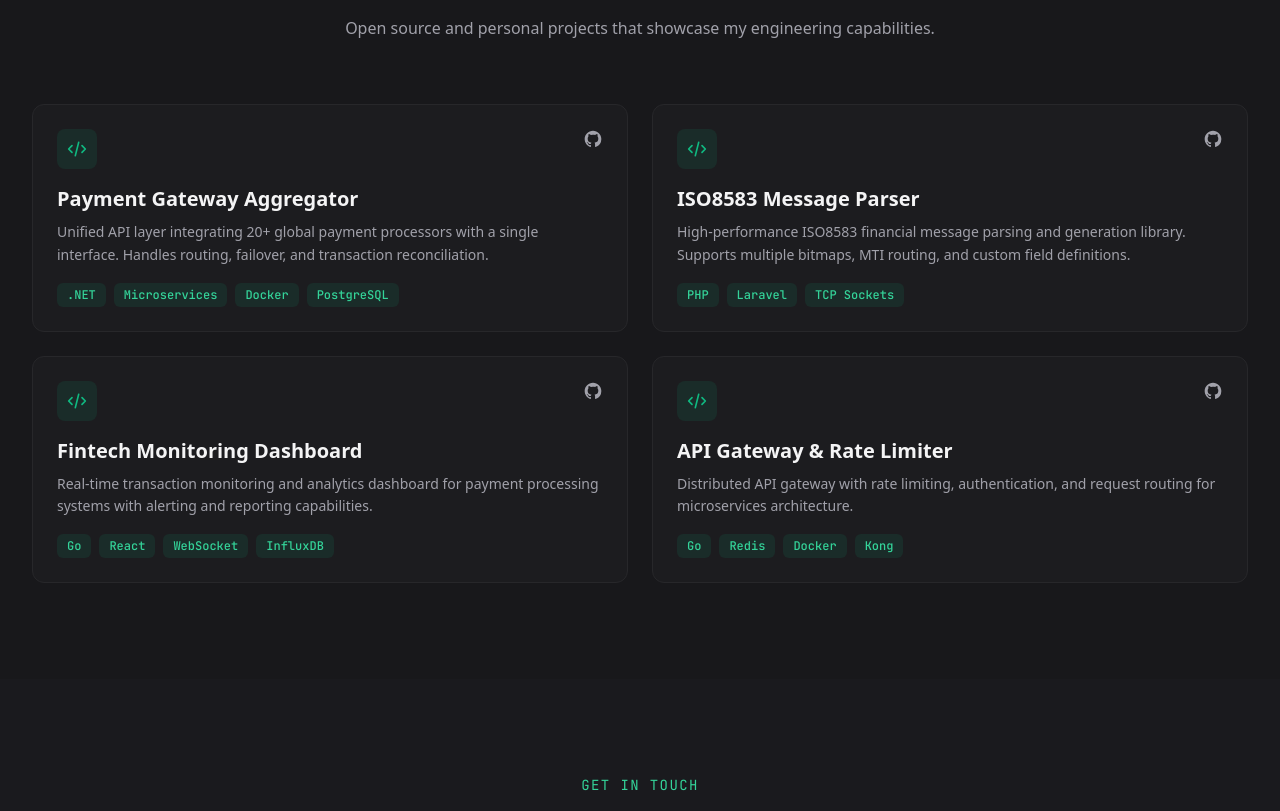
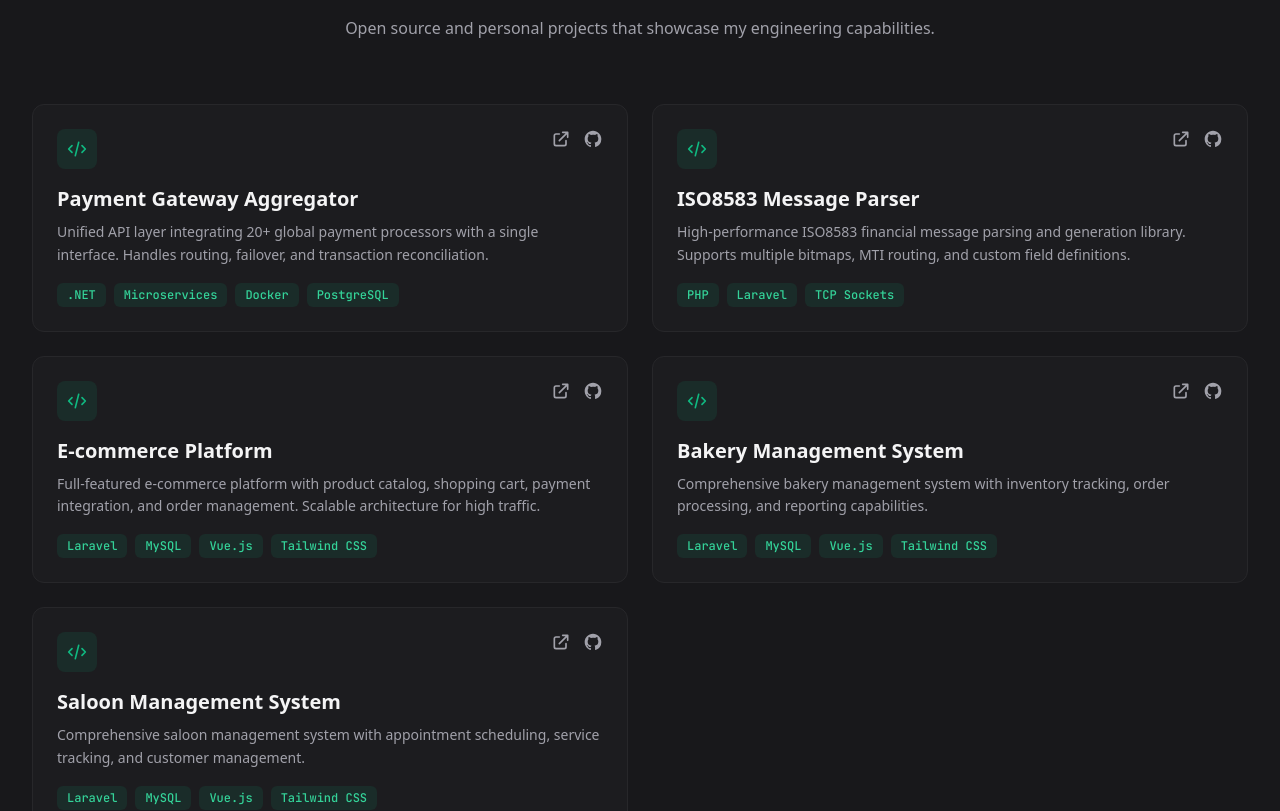
Before and after one commit to iamjnayem/nayemtechfin.com, a Vue app: page / in a window 1280 px wide. Shown: the part 2720-3531 px from the top of the page. Built offline with nearby package versions, Linux system fonts and the light colour scheme.

Commit message:
update project list

```diff
--- a/src/components/About.vue
+++ b/src/components/About.vue
@@ -6,6 +6,7 @@ const skills = [
   { name: 'Microservices', category: 'Architecture', icon: 'M4 7v10c0 2.21 3.582 4 8 4s8-1.79 8-4V7' },
   { name: 'System Design', category: 'Architecture', icon: 'M12 6V4m0 2a2 2 0 100 4m0-4a2 2 0 110 4m-6 8a2 2 0 100-4m0 4a2 2 0 110-4m0 4v2m0-6V4m6 6v10m6-2a2 2 0 100-4m0 4a2 2 0 110-4m0 4v2m0-6V4' },
   { name: 'ISO8583', category: 'Fintech', icon: 'M9 12l2 2 4-4m5.618-4.016A11.955 11.955 0 0112 2.944a11.955 11.955 0 01-8.618 3.04A12.02 12.02 0 003 9c0 5.591 3.824 10.29 9 11.622 5.176-1.332 9-6.03 9-11.622 0-1.042-.133-2.052-.382-3.016z' },
+  { name: 'Payment Gateway Integration', category: 'Fintech', icon: 'M9 12l2 2 4-4m5.618-4.016A11.955 11.955 0 0112 2.944a11.955 11.955 0 01-8.618 3.04A12.02 12.02 0 003 9c0 5.591 3.824 10.29 9 11.622 5.176-1.332 9-6.03 9-11.622 0-1.042-.133-2.052-.382-3.016z' },
   { name: 'Docker', category: 'DevOps', icon: 'M4 7v10c0 2.21 3.582 4 8 4s8-1.79 8-4V7' },
   { name: 'API Design', category: 'Backend', icon: 'M8 9l3 3-3 3m5 0h3M5 20h14a2 2 0 002-2V6a2 2 0 00-2-2H5a2 2 0 00-2 2v12a2 2 0 002 2z' },
   { name: 'Database Architecture', category: 'Backend', icon: 'M4 7v10c0 2.21 3.582 4 8 4s8-1.79 8-4V7M4 7c0 2.21 3.582 4 8 4s8-1.79 8-4M4 7c0-2.21 3.582-4 8-4s8 1.79 8 4' },
--- a/src/components/Projects.vue
+++ b/src/components/Projects.vue
@@ -5,25 +5,36 @@ const projects = [
     description: 'Unified API layer integrating 20+ global payment processors with a single interface. Handles routing, failover, and transaction reconciliation.',
     tech: ['.NET', 'Microservices', 'Docker', 'PostgreSQL'],
     github: '#',
+    live: 'https://play.google.com/store/apps/details?id=com.bd_cashbaba&pcampaignid=web_share',
   },
   {
     name: 'ISO8583 Message Parser',
     description: 'High-performance ISO8583 financial message parsing and generation library. Supports multiple bitmaps, MTI routing, and custom field definitions.',
     tech: ['PHP', 'Laravel', 'TCP Sockets'],
     github: '#',
+    live: 'https://cashbaba.com.bd/',
   },
   {
-    name: 'Fintech Monitoring Dashboard',
-    description: 'Real-time transaction monitoring and analytics dashboard for payment processing systems with alerting and reporting capabilities.',
-    tech: ['Go', 'React', 'WebSocket', 'InfluxDB'],
+    name: 'E-commerce Platform',
+    description: 'Full-featured e-commerce platform with product catalog, shopping cart, payment integration, and order management. Scalable architecture for high traffic.',
+    tech: ['Laravel', 'MySQL', 'Vue.js', 'Tailwind CSS'],
     github: '#',
+    live: 'https://example-ecommerce.com',
   },
   {
-    name: 'API Gateway & Rate Limiter',
-    description: 'Distributed API gateway with rate limiting, authentication, and request routing for microservices architecture.',
-    tech: ['Go', 'Redis', 'Docker', 'Kong'],
+    name: 'Bakery Management System',
+    description: 'Comprehensive bakery management system with inventory tracking, order processing, and reporting capabilities.',
+    tech: ['Laravel', 'MySQL', 'Vue.js', 'Tailwind CSS'],
     github: '#',
+    live: 'https://example-bakery.com',
   },
+  {
+    name: 'Saloon Management System',
+    description: 'Comprehensive saloon management system with appointment scheduling, service tracking, and customer management.',
+    tech: ['Laravel', 'MySQL', 'Vue.js', 'Tailwind CSS'],
+    github: '#',
+    live: 'https://example-saloon.com',
+  }
 ]
 </script>
 
@@ -49,13 +60,22 @@ const projects = [
                 <path stroke-linecap="round" stroke-linejoin="round" stroke-width="2" d="M10 20l4-16m4 4l4 4-4 4M6 16l-4-4 4-4" />
               </svg>
             </div>
+            <div class="flex items-center gap-3">
+              <a :href="project.live"
+                 class="text-zinc-400 hover:text-emerald-500 transition-colors"
+                 target="_blank" rel="noopener noreferrer" title="Live demo">
+                <svg class="w-5 h-5" fill="none" stroke="currentColor" viewBox="0 0 24 24">
+                  <path stroke-linecap="round" stroke-linejoin="round" stroke-width="2" d="M10 6H6a2 2 0 00-2 2v10a2 2 0 002 2h10a2 2 0 002-2v-4M14 4h6m0 0v6m0-6L10 14" />
+                </svg>
+              </a>
               <a :href="project.github"
                  class="text-zinc-400 hover:text-emerald-500 transition-colors"
-               target="_blank" rel="noopener noreferrer">
+                 target="_blank" rel="noopener noreferrer" title="Source code">
                 <svg class="w-5 h-5" fill="currentColor" viewBox="0 0 24 24">
                   <path fill-rule="evenodd" d="M12 2C6.477 2 2 6.484 2 12.017c0 4.425 2.865 8.18 6.839 9.504.5.092.682-.217.682-.483 0-.237-.008-.868-.013-1.703-2.782.605-3.369-1.343-3.369-1.343-.454-1.158-1.11-1.466-1.11-1.466-.908-.62.069-.608.069-.608 1.003.07 1.531 1.032 1.531 1.032.892 1.53 2.341 1.088 2.91.832.092-.647.35-1.088.636-1.338-2.22-.253-4.555-1.113-4.555-4.951 0-1.093.39-1.988 1.029-2.688-.103-.253-.446-1.272.098-2.65 0 0 .84-.27 2.75 1.026A9.564 9.564 0 0112 6.844c.85.004 1.705.115 2.504.337 1.909-1.296 2.747-1.027 2.747-1.027.546 1.379.202 2.398.1 2.651.64.7 1.028 1.595 1.028 2.688 0 3.848-2.339 4.695-4.566 4.943.359.309.678.92.678 1.855 0 1.338-.012 2.419-.012 2.747 0 .268.18.58.688.482A10.019 10.019 0 0022 12.017C22 6.484 17.522 2 12 2z" clip-rule="evenodd" />
                 </svg>
               </a>
+            </div>
           </div>
           <h3 class="text-xl font-semibold mb-2 group-hover:text-emerald-400 transition-colors">
             {{ project.name }}
```
Lines whose indentation alone changed are shown as unchanged.
